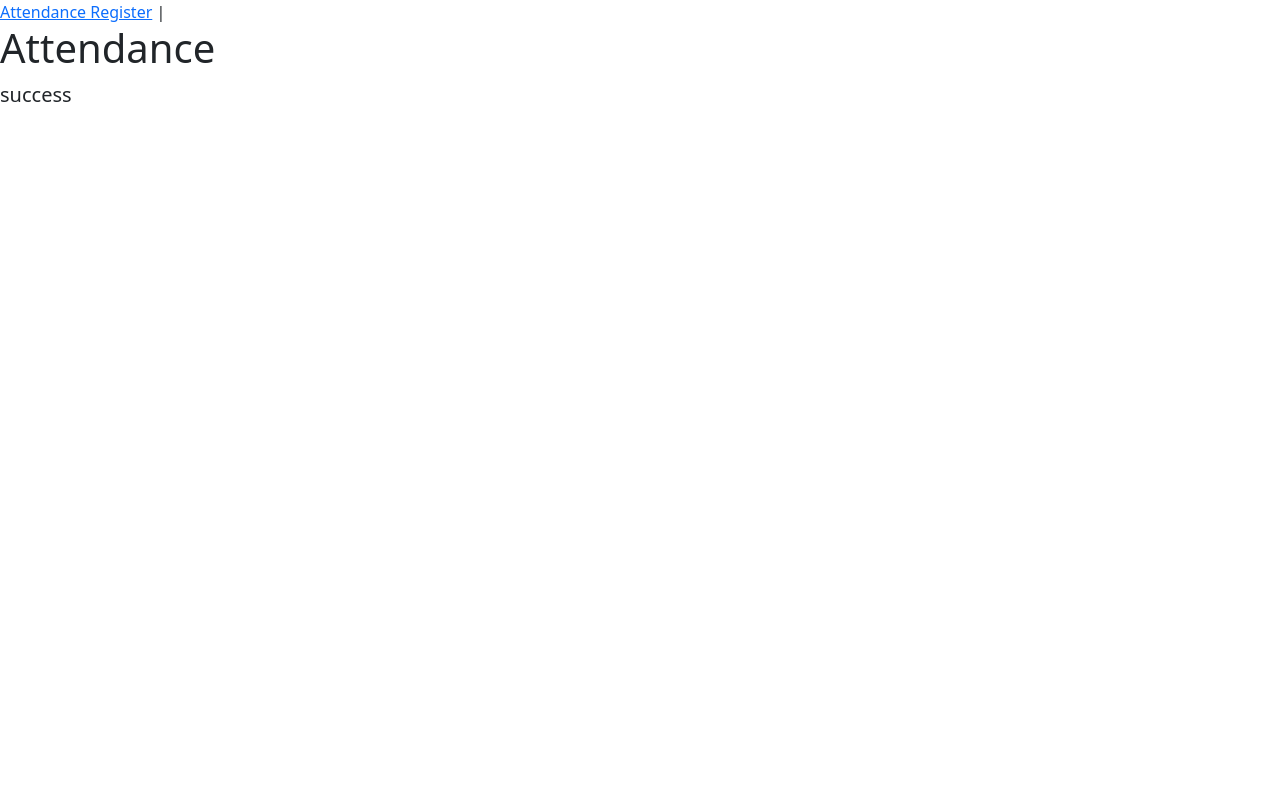
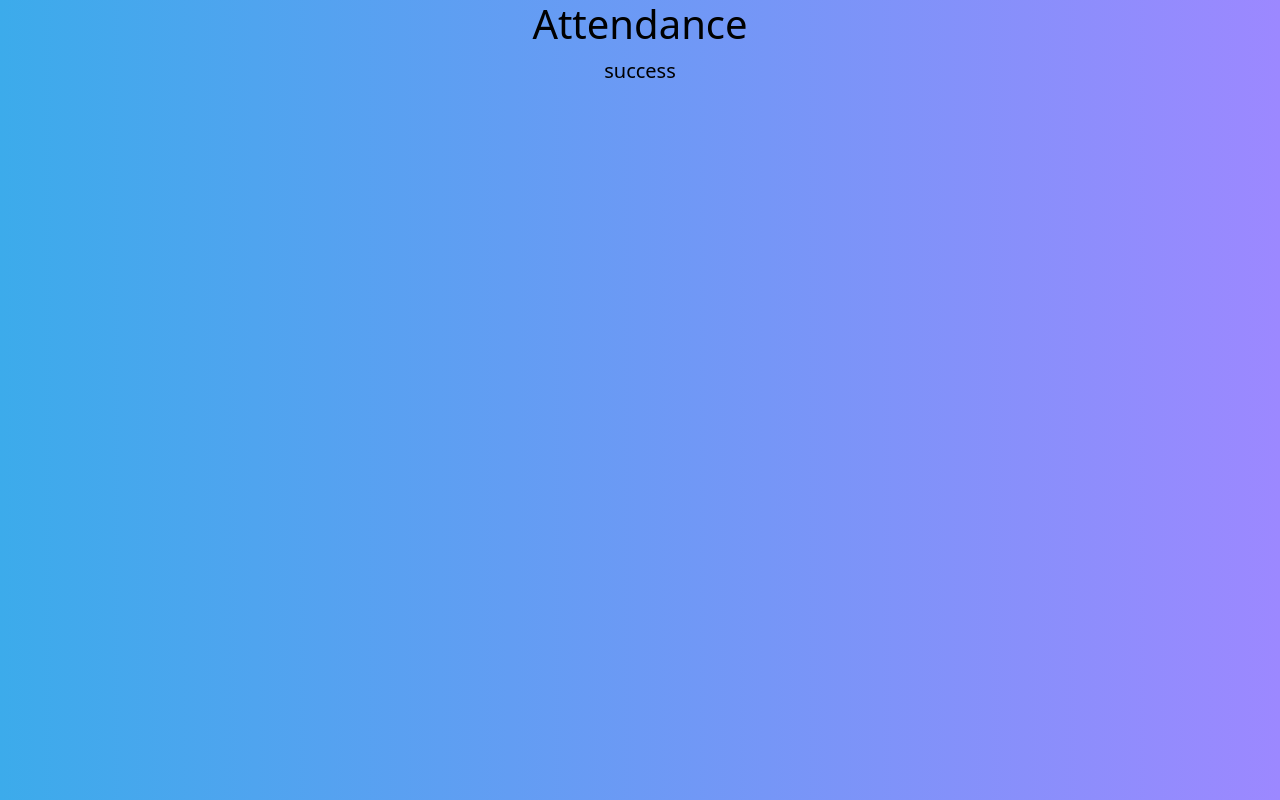
Before and after one commit to shotmatt/Group4_Attendance_record, a Vue app in the folder frontend/: page / in a window 1280 px wide. Built offline with nearby package versions, Linux system fonts and the light colour scheme.

Commit message:
styled view background

```diff
--- a/frontend/src/App.vue
+++ b/frontend/src/App.vue
@@ -1,7 +1,28 @@
 <template>
   <nav> <!-- this is for links -->
-    <router-link to="/">Attendance Register</router-link> |
+    <!-- <router-link to="/">Attendance Register</router-link> -->
     <!-- <router-link to="/about">About</router-link> -->
   </nav>
   <router-view/>
 </template>
+
+
+<style>
+#app{
+  background: linear-gradient(to left,#9c88ff,#3cabeb);
+  position: fixed;
+  width: 100%;
+  height: 100%;
+
+  text-align: center;
+  color: black;
+};
+
+nav {
+  padding: 30px;
+}
+
+a {
+  font-weight: bold;
+}
+</style>
```
